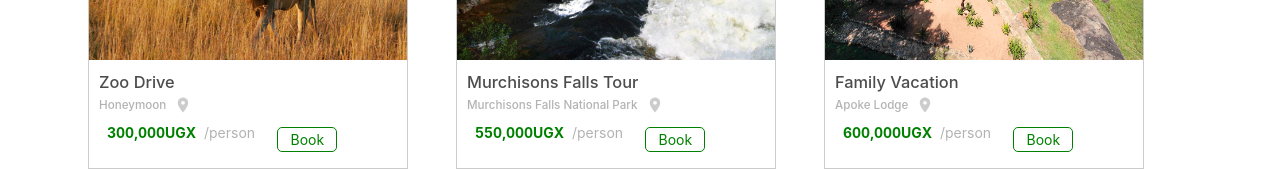
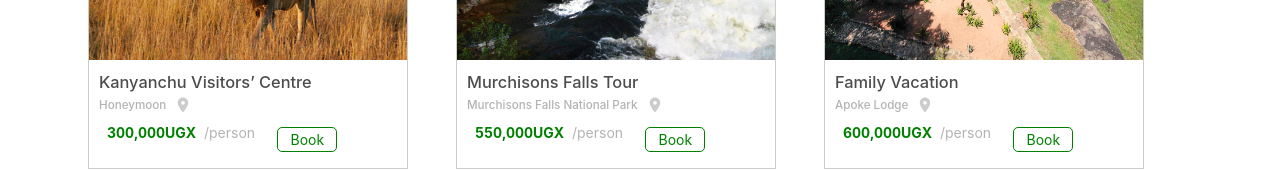
Before and after one commit to Stuartkal/Tembelea-tours-travels, a React (Create React App) app: page / in a window 1280 px wide. Shown: the part 1123-1293 px from the top of the page. Built offline with nearby package versions, Linux system fonts and the light colour scheme.

Commit message:
deploy fix

```diff
--- a/src/components/Layout/Landingpage/index.js
+++ b/src/components/Layout/Landingpage/index.js
@@ -37,7 +37,7 @@ const LandingPage = () => {
 			image: mountain
 		},
 		{
-			trip: 'Zoo Drive',
+			trip: 'Kanyanchu Visitors’ Centre',
 			location: 'Honeymoon',
 			charge: '300,000',
 			image: holiday
```
